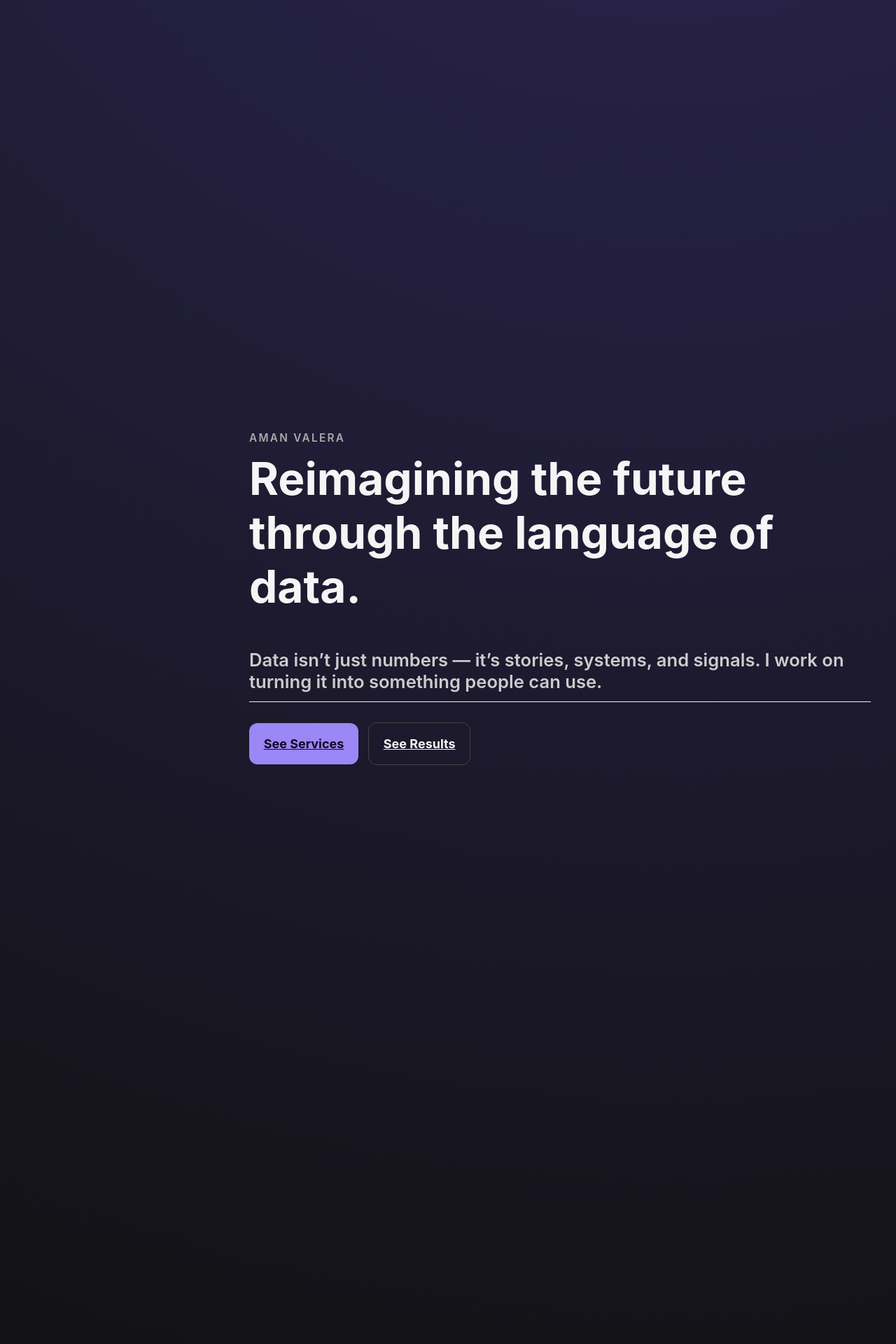
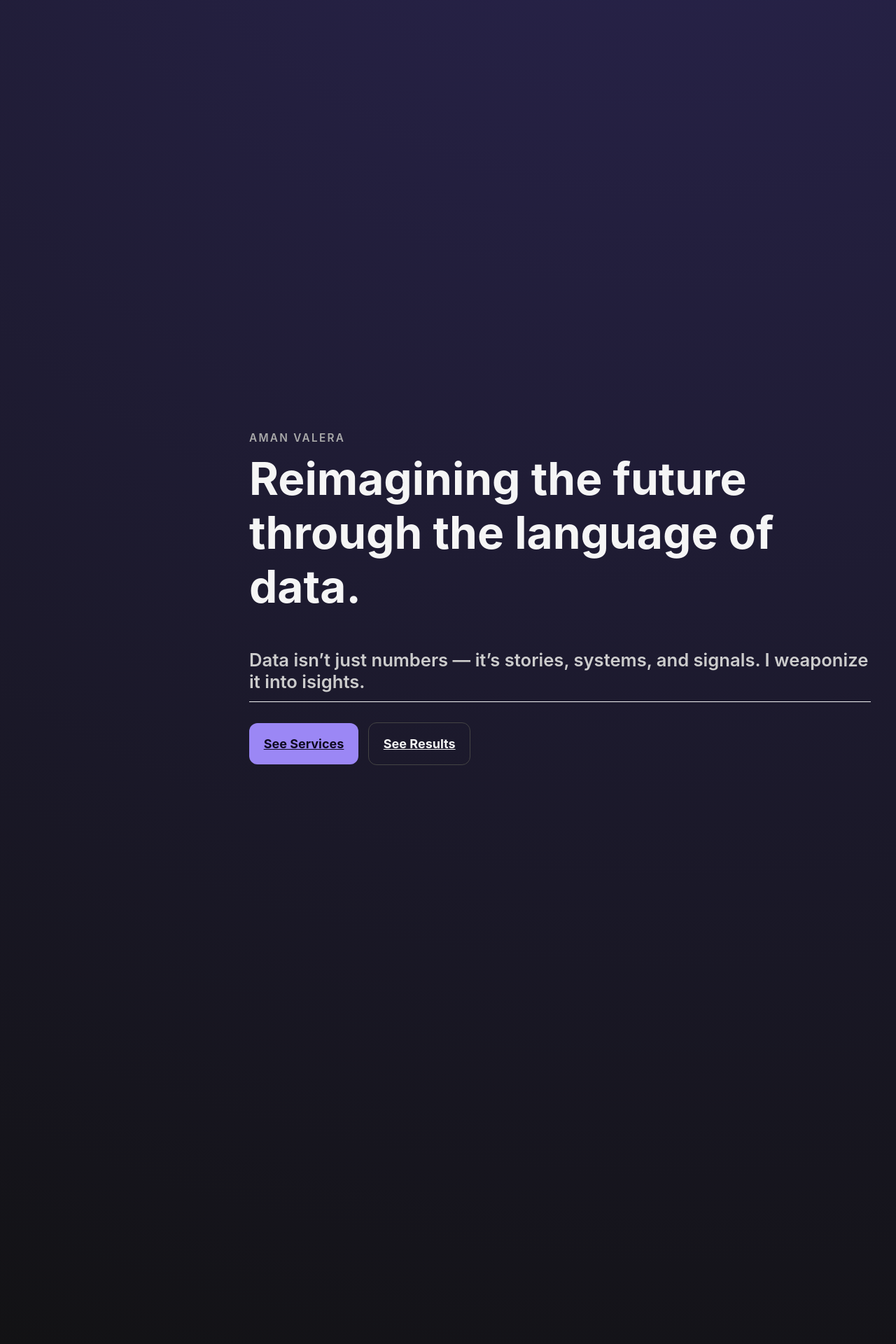
Before and after one commit to amanvalera/amanvalera.github.io, a Jekyll site: the page built from _pages/about.md, in a window 1280 px wide. Shown: the part 1709-3629 px from the top of the page at 70% size. Built offline with Jekyll 4.4.1, drawn with Linux system fonts in a browser that asks for light colours; some web fonts are replaced; a script that is not in the unit is left out; some of the changed lines change nothing that is shown.

Commit message:
Update about.md

```diff
--- a/_pages/about.md
+++ b/_pages/about.md
@@ -221,7 +221,7 @@
   <div class="content-wrap">
     <div class="kicker">AMAN VALERA</div>
     <h1>Reimagining the future through the language of data.</h1>
-    <h2>Data isn’t just numbers — it’s stories, systems, and signals. I work on turning it into something people can use.</h2>
+    <h2>Data isn’t just numbers — it’s stories, systems, and signals. I weaponize it into isights.</h2>
     <div style="margin-top:1.6rem;">
       <a class="cta cta-primary" href="#services">See Services</a>
       <a class="cta cta-ghost" href="#impact">See Results</a>
@@ -300,13 +300,13 @@
     <p>
       I’m Aman Valera. My background is in <strong>Data Science</strong> and <strong>Machine Learning</strong>,
       but what drives me is curiosity. I like asking not just <em>what happened</em>,
-      but <em>why it happened</em> — and <em>what might happen next</em>.
+      but <em>why it happened</em> - and <em>what might happen next</em>.
       <br><br>
       That curiosity took me from designing BI dashboards to building predictive systems in <strong>sports analytics</strong>.
-      Cricket, in particular, has been a space where I’ve combined passion with data — forecasting match outcomes, modeling momentum shifts, and showing how data can tell the story of a game.
+      Cricket, in particular, has been a space where I’ve combined passion with data - forecasting match outcomes, modeling momentum shifts, and showing how data can tell the story of a game.
       <br><br>
       Beyond sport, I explore how AI can mirror the complexity of nature, and how abstract models can be turned into practical tools.
-      I see myself as a builder: someone who connects pipelines, models, and decisions into systems people can actually use.
+      I see myself as a builder: someone who connects pipelines, models, and decisions into systems people can actually use in order to solve their problems.
     </p>
   </div>
 </section>
```
